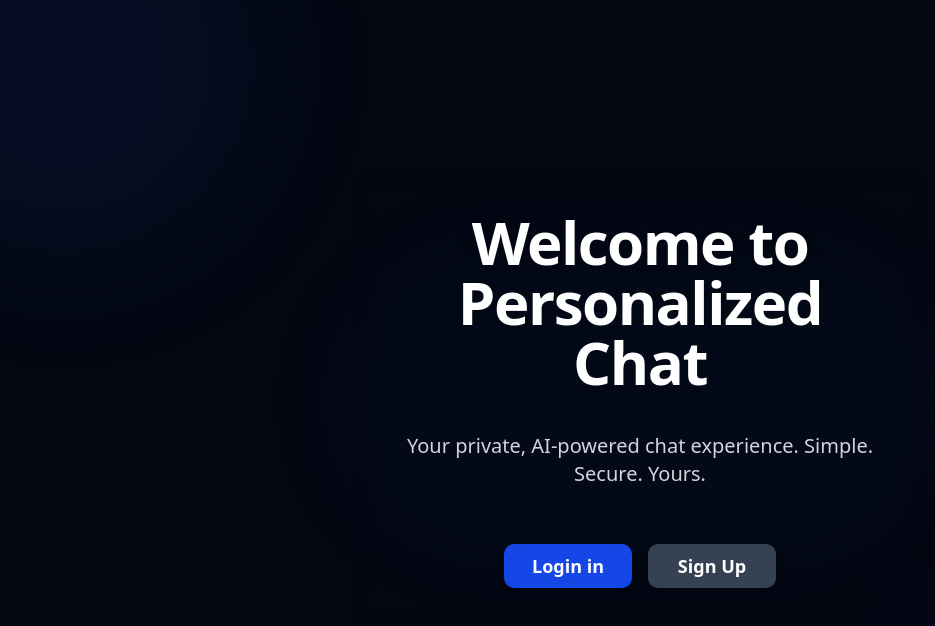
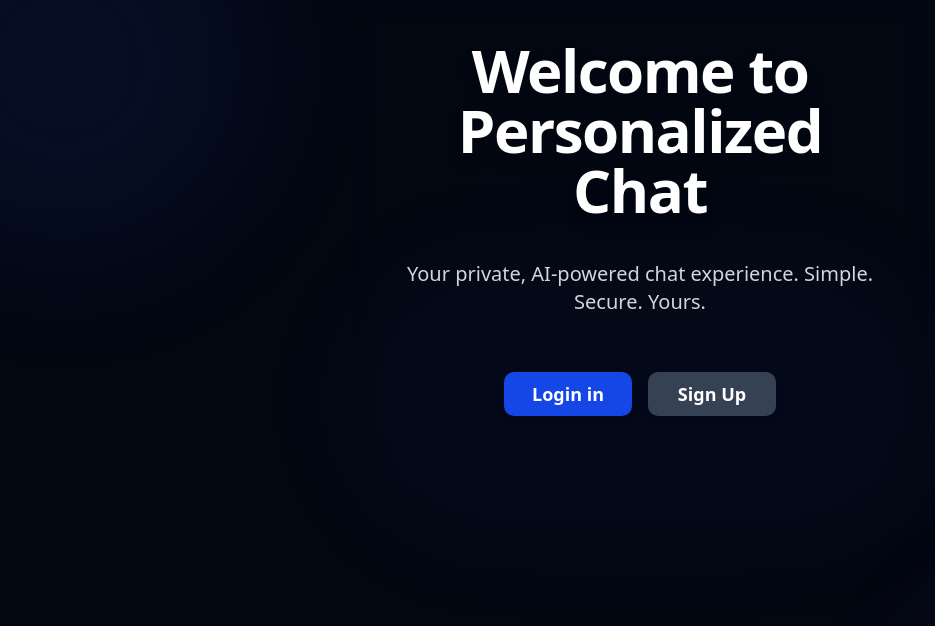
Before and after one commit to Suryansh2002/personal-chat, a Next.js app: page / in a window 1280 px wide. Shown: the top 626 px of the page, without its empty margins (0-935 px from the left). Built offline with nearby package versions, Linux system fonts and the light colour scheme; no server answers.

Commit message:
fix layout

```diff
--- a/src/app/chat/page.tsx
+++ b/src/app/chat/page.tsx
@@ -8,7 +8,7 @@ export default function ChatPage() {
             <NewChat />
             <Profile />
         </nav>
-        <div className="pt-18 w-full h-[calc(100vh-140px)] max-h-[calc(100dvh-140px)] flex justify-center overflow-y-auto no-scrollbar">
+        <div className="w-full mt-16 h-[calc(100vh-60px)] flex justify-center overflow-y-auto no-scrollbar">
             <Suspense>
                 <ChatArea />
             </Suspense>
--- a/src/app/layout.tsx
+++ b/src/app/layout.tsx
@@ -15,7 +15,7 @@ export default function RootLayout({
 }>) {
   return (
     <html lang="en">
-      <body className="min-h-screen flex flex-col items-center justify-center bg-gray-950 text-white relative overflow-hidden">
+      <body className="min-h-screen bg-gray-950 text-white relative overflow-hidden">
         <div className="fixed -top-32 -left-32 w-96 h-96 bg-blue-900 opacity-15 rounded-full blur-3xl z-0" />
         <div className="fixed -bottom-40 right-0 w-96 h-96 bg-purple-900 opacity-10 rounded-full blur-3xl z-0" />
         <div className="fixed top-1/2 left-1/2 w-[600px] h-[300px] bg-blue-950 opacity-10 rounded-full blur-2xl -translate-x-1/2 -translate-y-1/2 z-0" />
--- a/src/components/chat/chat-area.tsx
+++ b/src/components/chat/chat-area.tsx
@@ -96,7 +96,7 @@ export function ChatArea() {
   };
 
   return (
-    <div className="flex flex-col  w-full max-w-4xl pt-6 pb-32 px-2 md:px-0">
+    <div className="flex flex-col w-full max-w-4xl pt-3 pb-32 px-2 md:px-0">
       {messages.map((msg) => (
         <div
           key={msg.id}
@@ -120,7 +120,7 @@ export function ChatArea() {
           </div>
         </div>
       )}
-      <div ref={messagesEndRef} />
+      <div ref={messagesEndRef} className="pt-24" />
       <ChatInput onSend={handleSend} disabled={pending}/>
     </div>
   );
```
